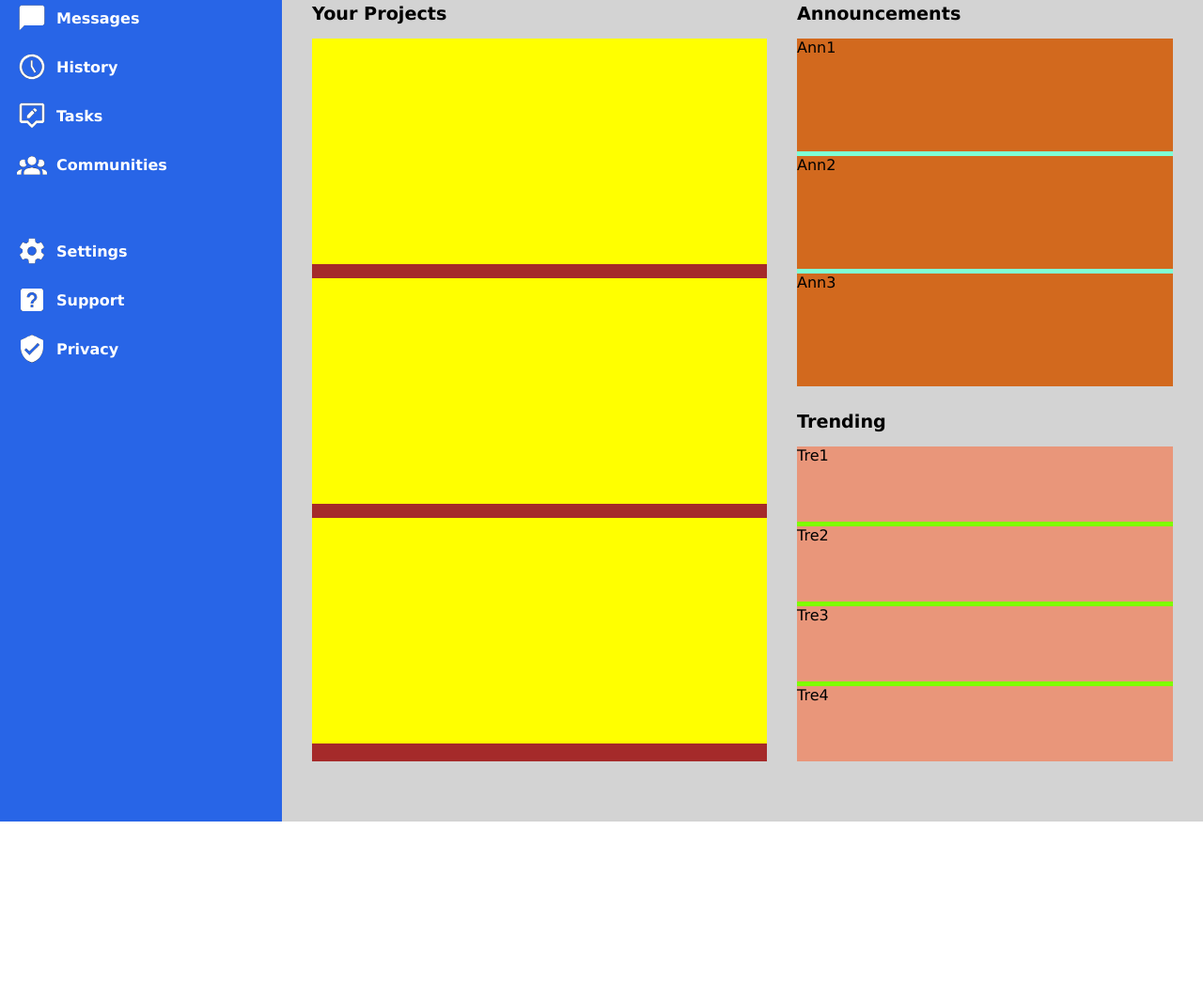
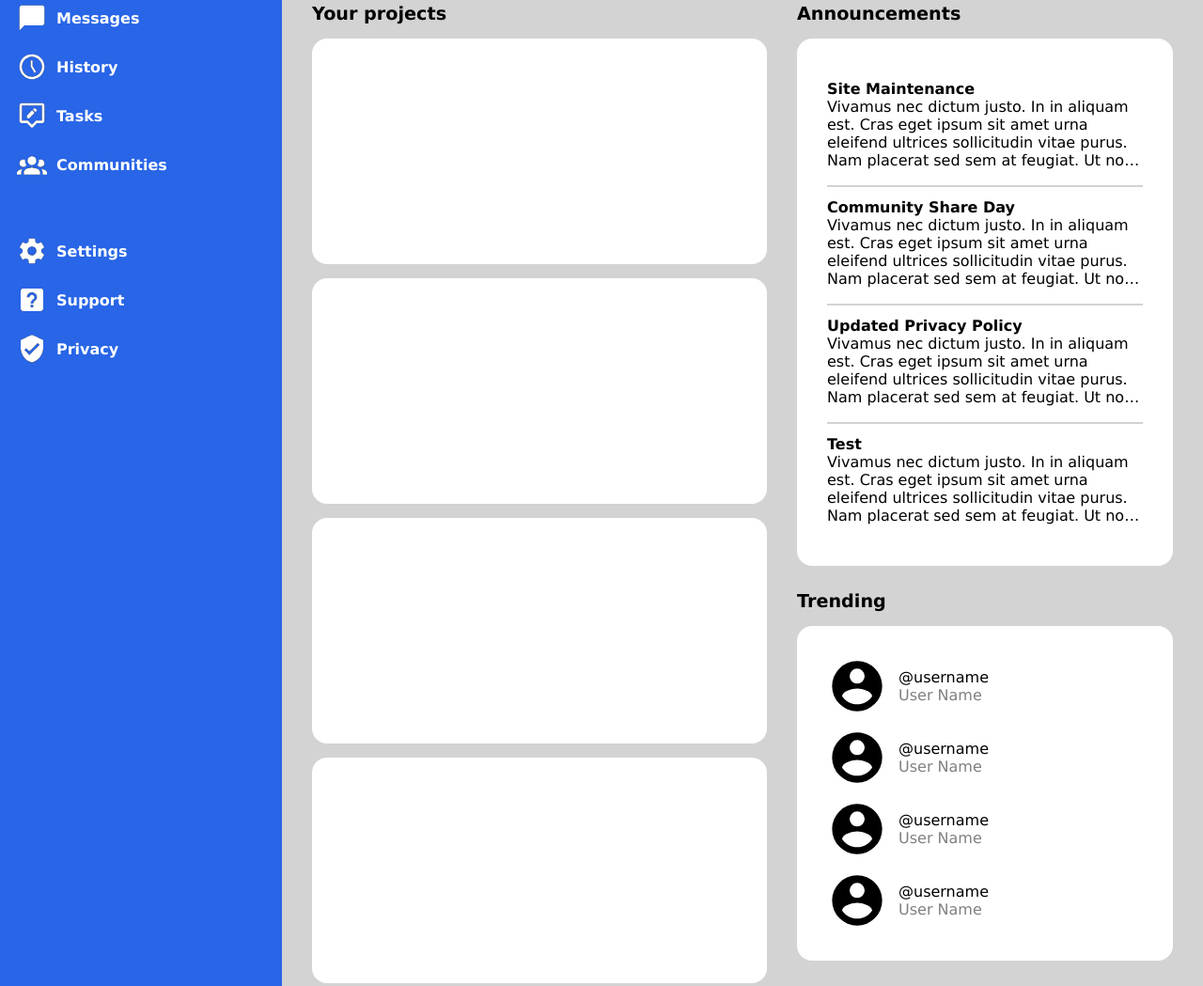
Before and after one commit to joMarsch/admin-dashboard, a plain HTML site: page index.html in a window 1280 px wide. Shown: the part 223-1272 px from the top of the page at 94% size. Before the commit the page ends 1097 px from the top, so only its background shows below. Drawn offline with Linux system fonts and the light colour scheme.

Commit message:
Finish announcements and trending

```diff
--- a/index.html
+++ b/index.html
@@ -105,21 +105,65 @@
         </div>
         <div class="main-content">
             <div class="projects">
+                <h1>Your projects</h1>
+                <div></div>
+                <div></div>
+                <div></div>
+                <div></div>
+                <div></div>
+                <div></div>
+                <div></div>
+                <div></div>
+                <div></div>
+                <div></div>
                 <div></div>
                 <div></div>
                 <div></div>
             </div>
             <div>
                 <div class="announcements">
-                    <div>Ann1</div>
-                    <div>Ann2</div>
-                    <div>Ann3</div>
+                    <h1>Announcements</h1>
+                    <div>
+                        <span>Site Maintenance</span>
+                        <span>Vivamus nec dictum justo. In in aliquam est. Cras eget ipsum sit amet urna eleifend ultrices sollicitudin vitae purus. Nam placerat sed sem at feugiat. Ut non leo luctus leo consequat imperdiet a vel lacus. Etiam aliquam lorem ac molestie imperdiet. Proin sagittis aliquet ipsum. Mauris vehicula auctor urna, posuere elementum dui.</span>
+                    </div>
+                    <div>
+                        <span>Community Share Day</span>
+                        <span>Vivamus nec dictum justo. In in aliquam est. Cras eget ipsum sit amet urna eleifend ultrices sollicitudin vitae purus. Nam placerat sed sem at feugiat. Ut non leo luctus leo consequat imperdiet a vel lacus. Etiam aliquam lorem ac molestie imperdiet. Proin sagittis aliquet ipsum. Mauris vehicula auctor urna, posuere elementum dui.</span>
+                    </div>
+                    <div>
+                        <span>Updated Privacy Policy</span>
+                        <span>Vivamus nec dictum justo. In in aliquam est. Cras eget ipsum sit amet urna eleifend ultrices sollicitudin vitae purus. Nam placerat sed sem at feugiat. Ut non leo luctus leo consequat imperdiet a vel lacus. Etiam aliquam lorem ac molestie imperdiet. Proin sagittis aliquet ipsum. Mauris vehicula auctor urna, posuere elementum dui.</span>
+                    </div>
+                    <div>
+                        <span>Test</span>
+                        <span>Vivamus nec dictum justo. In in aliquam est. Cras eget ipsum sit amet urna eleifend ultrices sollicitudin vitae purus. Nam placerat sed sem at feugiat. Ut non leo luctus leo consequat imperdiet a vel lacus. Etiam aliquam lorem ac molestie imperdiet. Proin sagittis aliquet ipsum. Mauris vehicula auctor urna, posuere elementum dui.</span>
+                    </div>
                 </div>
                 <div class="trending">
-                    <div>Tre1</div>
-                    <div>Tre2</div>
-                    <div>Tre3</div>
-                    <div>Tre4</div>
+                    <h1>Trending</h1>
+                    <div>
+                        <img src="pictures/account-circle.svg" alt="Profile Image">
+                        <div>
+                            <span>@username</span>
+                            <span>User Name</span>
+                        </div>
+                        <img src="pictures/account-circle.svg" alt="Profile Image">
+                        <div>
+                            <span>@username</span>
+                            <span>User Name</span>
+                        </div>
+                        <img src="pictures/account-circle.svg" alt="Profile Image">
+                        <div>
+                            <span>@username</span>
+                            <span>User Name</span>
+                        </div>
+                        <img src="pictures/account-circle.svg" alt="Profile Image">
+                        <div>
+                            <span>@username</span>
+                            <span>User Name</span>
+                        </div>
+                    </div>
                 </div>
             </div>
         </div>
--- a/style.css
+++ b/style.css
@@ -1,3 +1,5 @@
+/* General Properties */
+
 :root {
     --header-background-color: white;
     --sidebar-background-color: rgb(40, 101, 231);
@@ -23,14 +25,16 @@ button:hover {
     cursor: pointer;
 }
 
+/* Layout of the Website */
+
 .container {
     display: grid;
     min-height: 100vh;
     grid-template-columns: var(--sidebar-width) 1fr;
     grid-template-rows: var(--header-height) 1fr;
     grid-template-areas:
-    "sidebar header"
-    "sidebar main-content";
+        "sidebar header"
+        "sidebar main-content";
 
 }
 
@@ -77,20 +81,6 @@ button:hover {
 
 }
 
-.projects {
-    /* Styling */
-    background-color: brown;
-
-    /* Grid */
-    display: grid;
-    grid-template-columns: repeat(auto-fill, minmax(300px, 1fr));
-    grid-template-rows: repeat(auto-fit, var(--project-height));
-    gap: 15px;
-
-    /* Boxing */
-    margin-right: 32px;
-}
-
 /* Styling the content of the sidebar */
 
 .sidebar ul {
@@ -106,7 +96,8 @@ button:hover {
     margin-bottom: 20px;
 }
 
-.sidebar ul li a, .logo a{
+.sidebar ul li a,
+.logo a {
     display: flex;
     align-items: center;
     gap: 10px;
@@ -176,10 +167,11 @@ button:hover {
     border: 0px;
 
     padding: 5px;
-    width: clamp(200px,100%,600px);
+    width: clamp(200px, 100%, 600px);
 }
 
-.account-big, .account-small {
+.account-big,
+.account-small {
     display: flex;
     align-items: center;
     gap: 20px;
@@ -249,63 +241,113 @@ button:hover {
     background-image: url(pictures/magnify.svg);
 }
 
+/* Styling of the Main Content */
+
+.projects {
+    /* Grid */
+    display: grid;
+    grid-template-columns: repeat(auto-fill, minmax(300px, 1fr));
+    grid-template-rows: repeat(auto-fit, var(--project-height));
+    gap: 15px;
+
+    /* Boxing */
+    margin-right: 32px;
+}
+
+.announcements {
+    box-sizing: border-box;
+    background-color: var(--header-background-color);
+    display: flex;
+    flex-direction: column;
+    gap: 5px;
+    border-radius: 16px;
+    padding: 32px;
+}
+
+.trending {
+    box-sizing: border-box;
+    background-color: var(--header-background-color);
+    margin-top: 64px;
+    border-radius: 16px;
+    padding: 32px;
+}
+
 /* Creating the titles for the sections in main-content */
 
-.projects, .announcements, .trending {
+.projects,
+.announcements,
+.trending {
     position: relative;
 }
 
-.projects::before, .announcements::before, .trending::before {
+.projects h1,
+.announcements h1,
+.trending h1 {
     position: absolute;
     font-size: 1.2em;
     font-weight: bold;
-    top: -2em
-}
-
-.projects::before {
-    content: "Your Projects";
-}
-
-.announcements::before {
-    content: "Announcements";
-}
-
-.trending::before {
-    content: "Trending";
-}
-
-/* Alignment of content inside trending and announcements */
-
-.trending, .announcements {
-    display: flex;
-    flex-direction: column;
-    gap: 5px;
-}
-
-.trending {
-    background-color: chartreuse;
-    margin-top: 64px;
-}
-
-.announcements {
-    background-color: aquamarine;
+    top: -2em;
+    left: 0px;
 }
 
 /* Styling of the divs in main-content */
 
 .projects div {
-    background-color: yellow;
+    background-color: var(--header-background-color);
     height: var(--project-height);
+    border-radius: 16px;
 }
 
+/* Designing the Announcements Part */
+
 .announcements div {
-    background-color: chocolate;
+    box-sizing: border-box;
+    padding: 12px 0px;
     flex-shrink: 0;
-    height: 120px;
+    height: auto;
+    display: flex;
+    flex-direction: column;
 }
 
-.trending div {
-    background-color: darksalmon;
-    flex-shrink: 0;
-    height: 80px;
+
+.announcements div span:first-child {
+    font-weight: bold;
 }
+
+.announcements > :nth-child(n + 3) {
+    border-top: solid;
+    border-width: 2px;
+    border-color: lightgray;
+}
+
+.announcements div>span+span {
+    display: -webkit-box;
+    -webkit-box-orient: vertical;
+    -webkit-line-clamp: 4;
+    overflow: hidden;
+    text-overflow: ellipsis;
+}
+
+/* Designing the Trending Part */
+
+.trending>div {
+    display: grid;
+    grid-template-columns: min-content auto;
+    gap: 12px;
+    height: auto;
+}
+
+.trending div img {
+    width: calc(0.8 * var(--account-image-standard-width));
+    height: auto;
+}
+
+.trending div div {
+    display: flex;
+    flex-direction: column;
+    justify-content: center;
+}
+
+.trending div div>span+span {
+    color: grey;
+}
```
